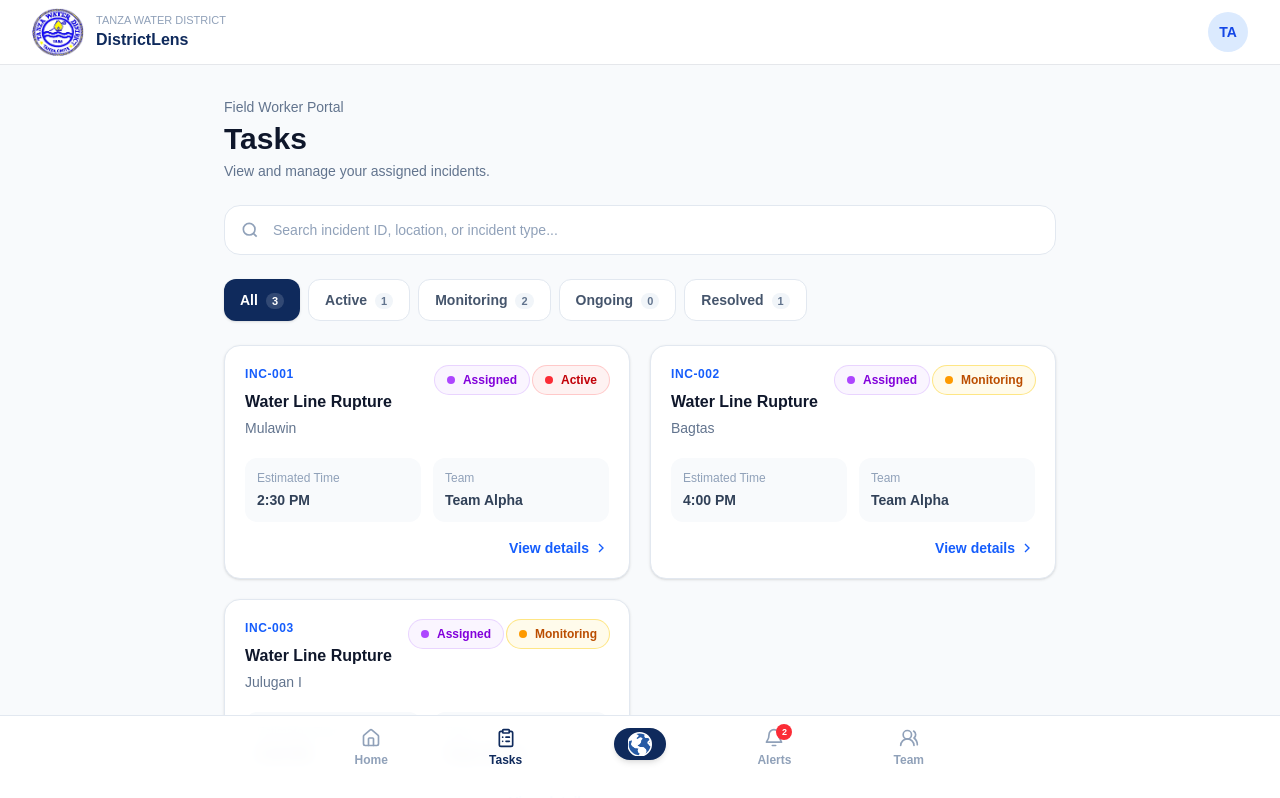
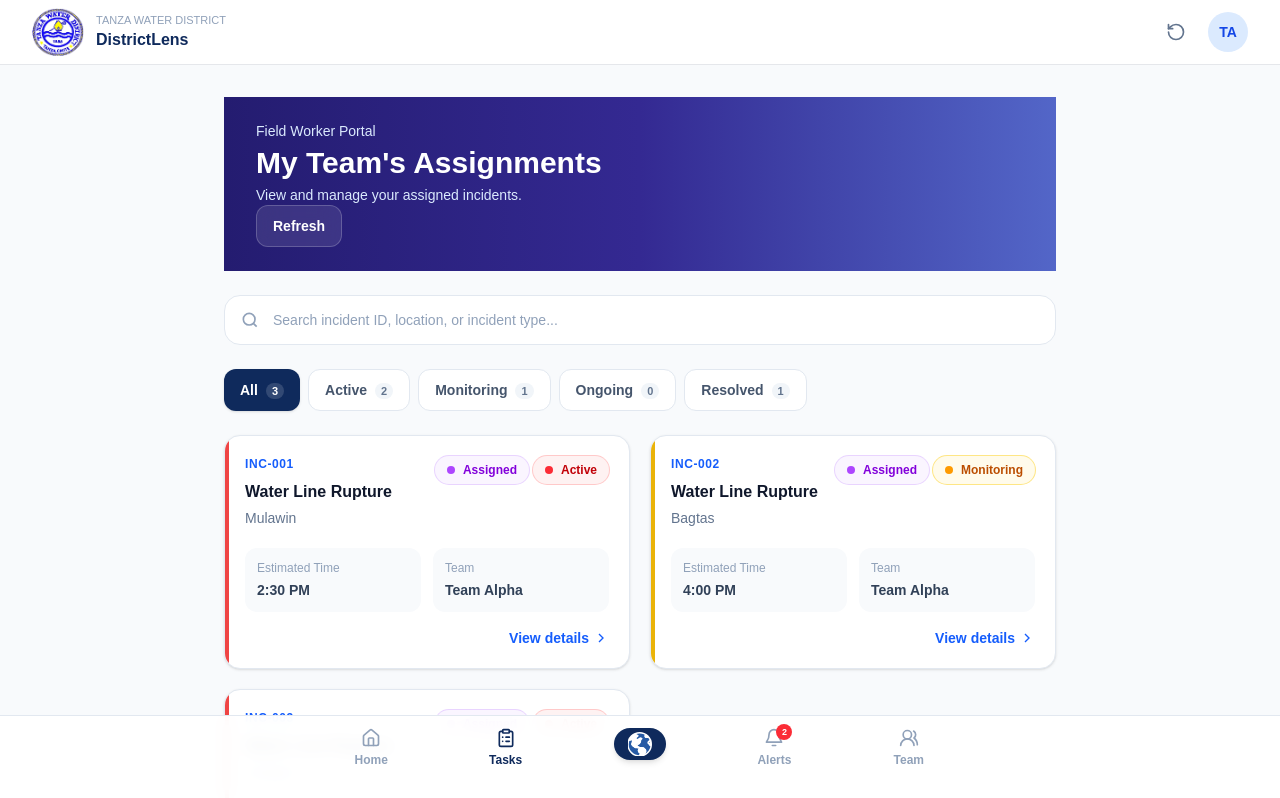
Before and after one commit to vincent23/districtlens_field_worker, a Next.js app: page /task in a window 1280 px wide. Shown: the top 798 px of the page. Built offline with nearby package versions, Linux system fonts and the light colour scheme.

Commit message:
Field Portal 1.1 - Added New Design

```diff
--- a/app/components/barangay-map.tsx
+++ b/app/components/barangay-map.tsx
@@ -16,7 +16,7 @@ const STATUS_FILL: Record<ServiceStatus | "None", string> = {
   Active: "#ef4444",
   Monitoring: "#facc15",
   Normal: "#22c55e",
-  None: "#94a3b8",
+  None: "#22c55e",
 };
 
 export default function BarangayMap({
--- a/app/components/fieldworker.tsx
+++ b/app/components/fieldworker.tsx
@@ -94,7 +94,7 @@ export const initialTasks: Report[] = [
     id: "INC-003",
     type: "Water Line Rupture",
     location: "Julugan I",
-    status: "Monitoring",
+    status: "Active",
     AssignedStatus: "Assigned",
     etr: "5:30 PM",
     time: "12:00 PM",
@@ -181,6 +181,7 @@ export function Icon({
     | "search"
     | "arrow"
     | "history"
+    | "refresh"
     | "logout";
   className?: string;
 }) {
@@ -315,6 +316,25 @@ if (name === "map") {
       >
         <circle cx="11" cy="11" r="7" />
         <path d="m20 20-4-4" />
+      </svg>
+    );
+  }
+
+  if (name === "refresh") {
+    return (
+      <svg
+        xmlns="http://www.w3.org/2000/svg"
+        width="20"
+        height="20"
+        viewBox="0 0 24 24"
+        fill="none"
+        stroke="currentColor"
+        strokeWidth="2"
+        strokeLinecap="round"
+        strokeLinejoin="round"
+      >
+        <path d="M3 12a9 9 0 1 0 9-9 9.75 9.75 0 0 0-6.74 2.74L3 8" />
+        <path d="M3 3v5h5" />
       </svg>
     );
   }
@@ -459,6 +479,7 @@ export default function FieldWorkerShell({
   const [newStatus, setNewStatus] = useState<Status>("Active");
   const [remarks, setRemarks] = useState("");
   const [message, setMessage] = useState("");
+  const [isUpdating, setIsUpdating] = useState(false);
   const [notifMessage, setNotifMessage] = useState("");
   const [historyLogs, setHistoryLogs] = useState<HistoryLog[]>([]);
   const [historySearch, setHistorySearch] = useState("");
@@ -708,16 +729,31 @@ export default function FieldWorkerShell({
 
           {nextStatus && (
             <button
-              onClick={() =>
-                updateStatus(selectedTask.id, {
+              onClick={async () => {
+                setIsUpdating(true);
+
+                await new Promise((resolve) => setTimeout(resolve, 300));
+
+                await updateStatus(selectedTask.id, {
                   AssignedStatus: nextStatus,
-                })
-              }
-              className="w-full cursor-pointer rounded-xl bg-[#0f2a5c] px-5 py-3 font-semibold text-white transition hover:bg-[#163b7c] active:scale-[0.99]"
+                });
+
+                setIsUpdating(false);
+              }}
+              disabled={isUpdating}
+              className="flex w-full cursor-pointer items-center justify-center gap-2 rounded-xl bg-[#0f2a5c] px-5 py-3 font-semibold text-white transition hover:bg-[#163b7c] active:scale-[0.99] disabled:cursor-not-allowed disabled:opacity-70"
             >
-              Mark as {nextStatus}
+              {isUpdating ? (
+                <>
+                  <span className="h-5 w-5 animate-spin rounded-full border-2 border-white/30 border-t-white" />
+                  Updating...
+                </>
+              ) : (
+                `Mark as ${nextStatus}`
+              )}
             </button>
           )}
+
         </div>
 
           </section>
@@ -750,6 +786,17 @@ export default function FieldWorkerShell({
 
   //#endregion
 
+  //#region Refresh
+  const [isRefreshing, setIsRefreshing] = useState(false);
+    const handleRefresh = () => {
+      setIsRefreshing(true);
+
+      setTimeout(() => {
+        window.location.reload();
+      }, 800);
+    };
+  //#endregion
+
   //#region MAIN LAYOUT
   return (
     <FieldWorkerContext.Provider
@@ -773,6 +820,12 @@ export default function FieldWorkerShell({
       <div className="min-h-screen bg-slate-50 pb-24 text-slate-900">
         {/* TOP BAR */}
         <header className="sticky top-0 z-40 border-b border-gray-200 bg-white/95 backdrop-blur">
+          {/* Top Loading Spinner */}
+          {isRefreshing && (
+            <div className="fixed left-1/2 top-4 z-[9999] -translate-x-1/2">
+              <div className="h-8 w-8 animate-spin rounded-full border-4 border-slate-200 border-t-[#0f2a5c] bg-white shadow-md" />
+            </div>
+          )}
           <div className="mx-auto flex h-16 w-full max-w-7xl items-center justify-between px-3 sm:px-6 lg:px-8">
             <Link
               href="/"
@@ -795,6 +848,12 @@ export default function FieldWorkerShell({
             </Link>
 
             <div className="flex shrink-0 items-center gap-1 sm:gap-3">
+              <button
+              onClick={handleRefresh}
+              className="relative rounded-xl p-2 text-slate-500 transition hover:bg-slate-100 hover:text-[#0f2a5c] sm:p-2.5"
+              >
+              <Icon name="refresh" className="h-4 w-4" />
+              </button>
 
               <Link
                 href="/team"
--- a/app/map/page.tsx
+++ b/app/map/page.tsx
@@ -116,18 +116,15 @@ export default function MapPage() {
         };
 
       case "Normal":
+      default:
         return {
           dot: "bg-green-500",
           bg: "bg-green-50",
           text: "text-green-700",
         };
 
-      default:
-        return {
-          dot: "bg-slate-400",
-          bg: "bg-slate-50",
-          text: "text-slate-600",
-        };
+
+
     }
   };
 
--- a/app/notification/page.tsx
+++ b/app/notification/page.tsx
@@ -1,5 +1,6 @@
 "use client";
 
+import { useState } from "react";
 import { Icon, StatusBadge, useFieldWorker } from "../components/fieldworker";
 
 //#region NOTIFICATIONS PAGE
@@ -30,11 +31,27 @@ export default function NotificationsPage() {
     setTimeout(() => setNotifMessage(""), 5000);
   }
 
+ const [isRefreshing, setIsRefreshing] = useState(false);
+
+  const handleRefresh = () => {
+    setIsRefreshing(true);
+
+    setTimeout(() => {
+      window.location.reload();
+    }, 800);
+  };
 
   //#endregion
 
   return (
+
     <div className="space-y-6">
+      {/* Top Loading Spinner */}
+        {isRefreshing && (
+          <div className="fixed left-1/2 top-4 z-[9999] -translate-x-1/2">
+            <div className="h-8 w-8 animate-spin rounded-full border-4 border-slate-200 border-t-[#0f2a5c] bg-white shadow-md" />
+          </div>
+        )}
       <div className="flex flex-col justify-between gap-3 bg-linear-to-r from-[#241C70] via-[#342992] to-[#5366C8] px-6 py-6 sm:px-8 sm:flex-row sm:items-end">
         <div>
           <p className="text-sm font-medium text-blue-100">
@@ -50,14 +67,15 @@ export default function NotificationsPage() {
 
         <div className="flex flex-wrap gap-2">
           <button
-            onClick={markNotificationsRead}
-            className="w-fit rounded-xl border border-slate-200 bg-white/10 backdrop-blur-md border border-white/20 text-white px-4 py-2.5 text-sm font-semibold text-slate-600 transition hover:border-blue-200 hover:text-blue-600"
+            onClick={handleRefresh}
+            className="flex w-fit items-center gap-2 rounded-xl border border-white/20 bg-white/10 px-4 py-2.5 text-sm font-semibold text-white backdrop-blur-md transition hover:bg-white/20"
           >
-            Mark all as read
+            Refresh
           </button>
+
           <button
             onClick={deleteReadNotifications}
-            className="w-fit rounded-xl border border-red-200 bg-white/10 backdrop-blur-md border border-white/20 text-white px-4 py-2.5 text-sm font-semibold text-red-600 transition hover:border-red-300 hover:bg-red-50"
+            className="w-fit rounded-xl border border-red-200 bg-white/10 backdrop-blur-md border border-white/20 text-white px-4 py-2.5 text-sm font-semibold text-red-600 transition hover:bg-white/20"
           >
             Delete read
           </button>
--- a/app/page.tsx
+++ b/app/page.tsx
@@ -1,13 +1,16 @@
 "use client";
 
-/**
- * app/page.tsx  ->  route "/"  (HOME)
- * Everything for the Home page is in this one file.
- */
+// HOME PAGE
 
 import { useMemo } from "react";
 import Link from "next/link";
 import { Icon, StatusBadge, useFieldWorker } from "./components/fieldworker";
+import { ServiceStatus } from "./components/barangay-map";
+
+const STATUS_PRIORITY: Partial<Record<ServiceStatus, number>> = {
+  Active: 2,
+  Monitoring: 1,
+};
 
 //#region DASHBOARD CARD
 
@@ -63,7 +66,7 @@ function DashboardCard({
 
       {/* Colored top border */}
       <div
-        className="absolute top-0 right-0 left-0 z-10 h-[3px]"
+        className="absolute top-0 bottom-0 right-0 left-0 z-10 h-[3px]"
         style={{ backgroundColor: style.color }}
       />
 
@@ -168,6 +171,13 @@ export default function HomePage() {
           <p className="mt-1 text-sm text-blue-100">
             Monitor and manage your assigned incidents.
           </p>
+          <p className="mt-1 text-sm text-blue-100">
+            Tanza, Cavite | {new Date().toLocaleDateString("en-PH", {
+              year: "numeric",
+              month: "long",
+              day: "numeric"
+            })}
+          </p>
         </div>
 
         {/* <Link
@@ -251,7 +261,17 @@ export default function HomePage() {
         </div>
 
         <div className="divide-y divide-slate-100">
-          {myTasks.slice(0, 4).map((task) => (
+          {[...myTasks]
+          .sort((a, b) => {
+            const priorityA =
+              STATUS_PRIORITY[a.status as ServiceStatus] ?? 0;
+            const priorityB =
+              STATUS_PRIORITY[b.status as ServiceStatus] ?? 0;
+
+            return priorityB - priorityA;
+          })
+          .slice(0, 4)
+          .map((task) => (
             <button
               key={task.id}
               onClick={() => openTask(task)}
--- a/app/task/page.tsx
+++ b/app/task/page.tsx
@@ -1,8 +1,9 @@
 "use client";
 
-import { useMemo } from "react";
+import { useMemo, useState } from "react";
 import { Icon, StatusBadge, useFieldWorker } from "../components/fieldworker";
 import type { Status } from "../components/fieldworker";
+import { title } from "process";
 
 //#region TASKS PAGE
 
@@ -82,18 +83,62 @@ export default function TasksPage() {
     return 0;
   };
 
+  const styles: Record<string, { color: string; light: string }> = {
+    "My Tasks": {
+      color: "#174477",
+      light: "#edf4ff",
+    },
+    Active: {
+      color: "#dc0000",
+      light: "#fff1f1",
+    },
+    Monitoring: {
+      color: "#ff9900",
+      light: "#fff8e8",
+    },
+    Resolved: {
+      color: "#009b70",
+      light: "#eafbf4",
+    },
+  };
+
+  const style = styles[title] ?? styles["My Tasks"];
+
+   const [isRefreshing, setIsRefreshing] = useState(false);
+
+    const handleRefresh = () => {
+      setIsRefreshing(true);
+
+      setTimeout(() => {
+        window.location.reload();
+      }, 800);
+    };
+
   return (
     <div className="space-y-6">
-      <div>
-        <p className="text-sm font-medium text-slate-500">
+      {/* Top Loading Spinner */}
+        {isRefreshing && (
+          <div className="fixed left-1/2 top-4 z-[9999] -translate-x-1/2">
+            <div className="h-8 w-8 animate-spin rounded-full border-4 border-slate-200 border-t-[#0f2a5c] bg-white shadow-md" />
+          </div>
+        )}
+      <div className="justify-between gap-2 bg-linear-to-r from-[#241C70] via-[#342992] to-[#5366C8] px-6 py-6 sm:px-8 sm:flex-row sm:items-end">
+        <p className="text-sm font-medium text-blue-100">
           Field Worker Portal
         </p>
-        <h1 className="mt-1 text-2xl font-bold text-slate-900 sm:text-3xl">
-          Tasks
+        <h1 className="mt-1 text-2xl font-bold text-white sm:text-3xl">
+          My Team's Assignments
         </h1>
-        <p className="mt-1 text-sm text-slate-500">
+        <p className="mt-1 text-sm text-blue-100">
           View and manage your assigned incidents.
         </p>
+
+        <button
+        onClick={handleRefresh}
+        className="flex w-fit items-center gap-2 rounded-xl border border-white/20 bg-white/10 px-4 py-2.5 text-sm font-semibold text-white backdrop-blur-md transition hover:bg-white/20"
+        >
+          Refresh
+        </button>
       </div>
 
       {/* Search */}
@@ -141,21 +186,46 @@ export default function TasksPage() {
       </div>
 
       {/* Task Cards */}
+
 <div className="grid grid-cols-1 gap-5 lg:grid-cols-2">
-        {filteredTasks.map((task) => (
+  {filteredTasks.map((task) => {
+    const statusColors: Partial<Record<Status, string>> = {
+      Active: "#ef4444",
+      Monitoring: "#eab308",
+      Resolved: "#22c55e",
+    };
+
+    const borderColor = task.AssignedStatus === "Resolved"
+    ? "#22c55e"
+    : statusColors[task.status] || "#cbd5e1";
+
+    return (
       <button
         key={task.id}
         onClick={() => openTask(task)}
-            className="group rounded-2xl border border-slate-200 bg-white p-5 text-left shadow-sm transition hover:-translate-y-0.5 hover:border-blue-200 hover:shadow-md"
+        className="group relative overflow-hidden rounded-2xl border border-slate-200 bg-white p-5 text-left shadow-sm transition hover:-translate-y-0.5 hover:shadow-md"
       >
+        {/* Status-based left border */}
+        <div
+          className="absolute inset-y-0 left-0 z-10 w-1"
+          style={{ backgroundColor: borderColor }}
+        />
+
         <div className="flex items-start justify-between gap-4">
           <div>
             <p className="text-xs font-bold uppercase tracking-wider text-blue-600">
               {task.id}
             </p>
-                <h2 className="mt-2 font-bold text-slate-900">{task.type}</h2>
-                <p className="mt-1 text-sm text-slate-500">{task.location}</p>
+
+            <h2 className="mt-2 font-bold text-slate-900">
+              {task.type}
+            </h2>
+
+            <p className="mt-1 text-sm text-slate-500">
+              {task.location}
+            </p>
           </div>
+
           <div className="flex items-end gap-1">
             <StatusBadge status={task.AssignedStatus} />
             <StatusBadge status={task.status} />
@@ -164,15 +234,22 @@ export default function TasksPage() {
 
         <div className="mt-5 grid grid-cols-2 gap-3">
           <div className="rounded-xl bg-slate-50 p-3">
-                <p className="text-xs text-slate-400">Estimated Time</p>
+            <p className="text-xs text-slate-400">
+              Estimated Time
+            </p>
+
             <p className="mt-1 text-sm font-semibold text-slate-700">
               {task.AssignedStatus === "Resolved"
                 ? "Completed"
                 : task.etr}
             </p>
           </div>
+
           <div className="rounded-xl bg-slate-50 p-3">
-                <p className="text-xs text-slate-400">Team</p>
+            <p className="text-xs text-slate-400">
+              Team
+            </p>
+
             <p className="mt-1 text-sm font-semibold text-slate-700">
               {task.team}
             </p>
@@ -181,21 +258,30 @@ export default function TasksPage() {
 
         {task.remarks && (
           <div className="mt-3 rounded-xl bg-blue-50 p-3">
-                <p className="text-xs font-semibold text-blue-700">Remarks</p>
-                <p className="mt-1 text-sm text-blue-900">{task.remarks}</p>
+            <p className="text-xs font-semibold text-blue-700">
+              Remarks
+            </p>
+
+            <p className="mt-1 text-sm text-blue-900">
+              {task.remarks}
+            </p>
           </div>
         )}
 
         <div className="mt-4 flex items-center justify-end gap-1 text-sm font-semibold text-blue-600">
           View details
+
           <Icon
             name="arrow"
             className="h-4 w-4 transition group-hover:translate-x-1"
           />
         </div>
       </button>
-        ))}
+    );
+  })}
 </div>
+
+
 
       {filteredTasks.length === 0 && (
         <div className="rounded-2xl border border-dashed border-slate-300 bg-white p-12 text-center">
```
Lines whose indentation alone changed are shown as unchanged.
